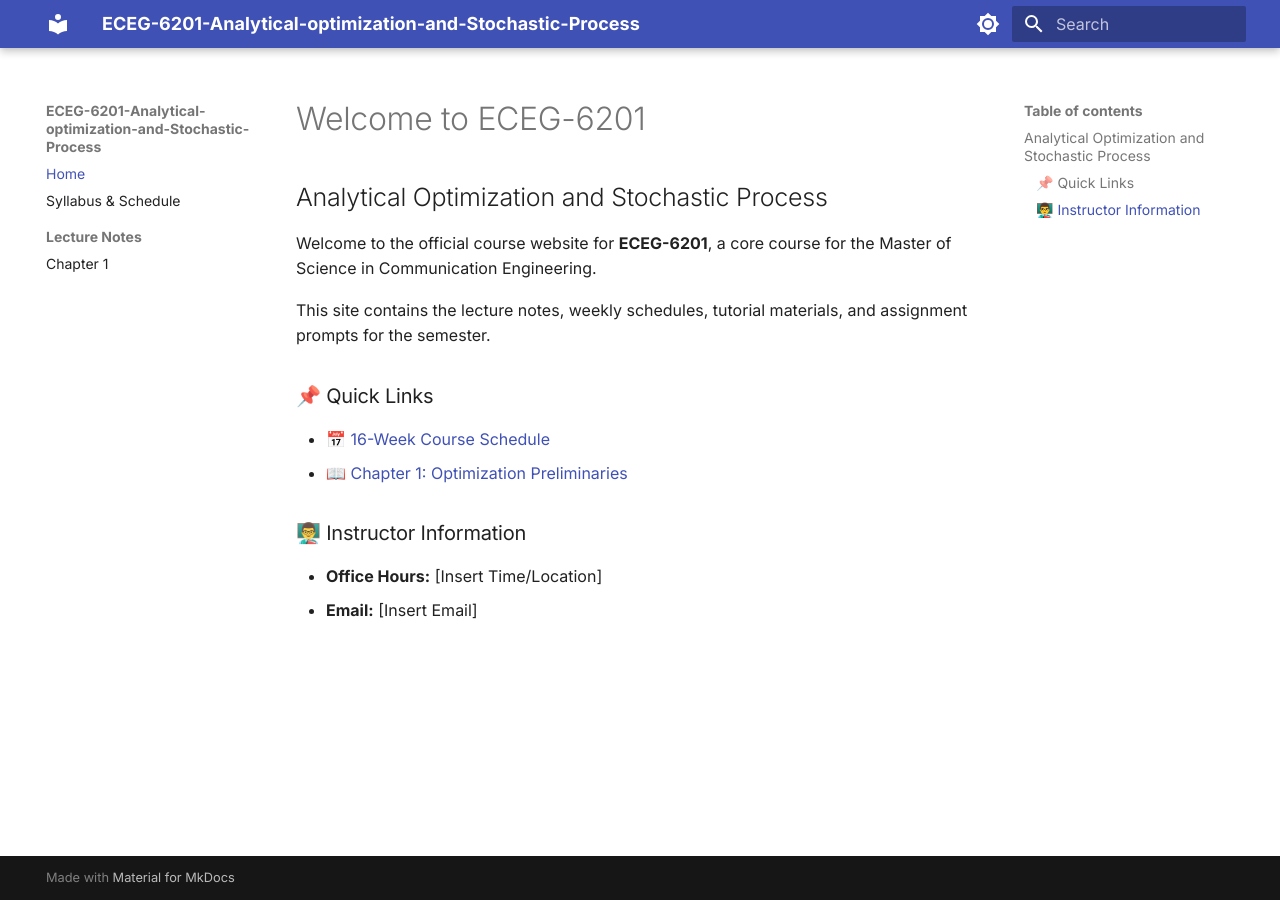
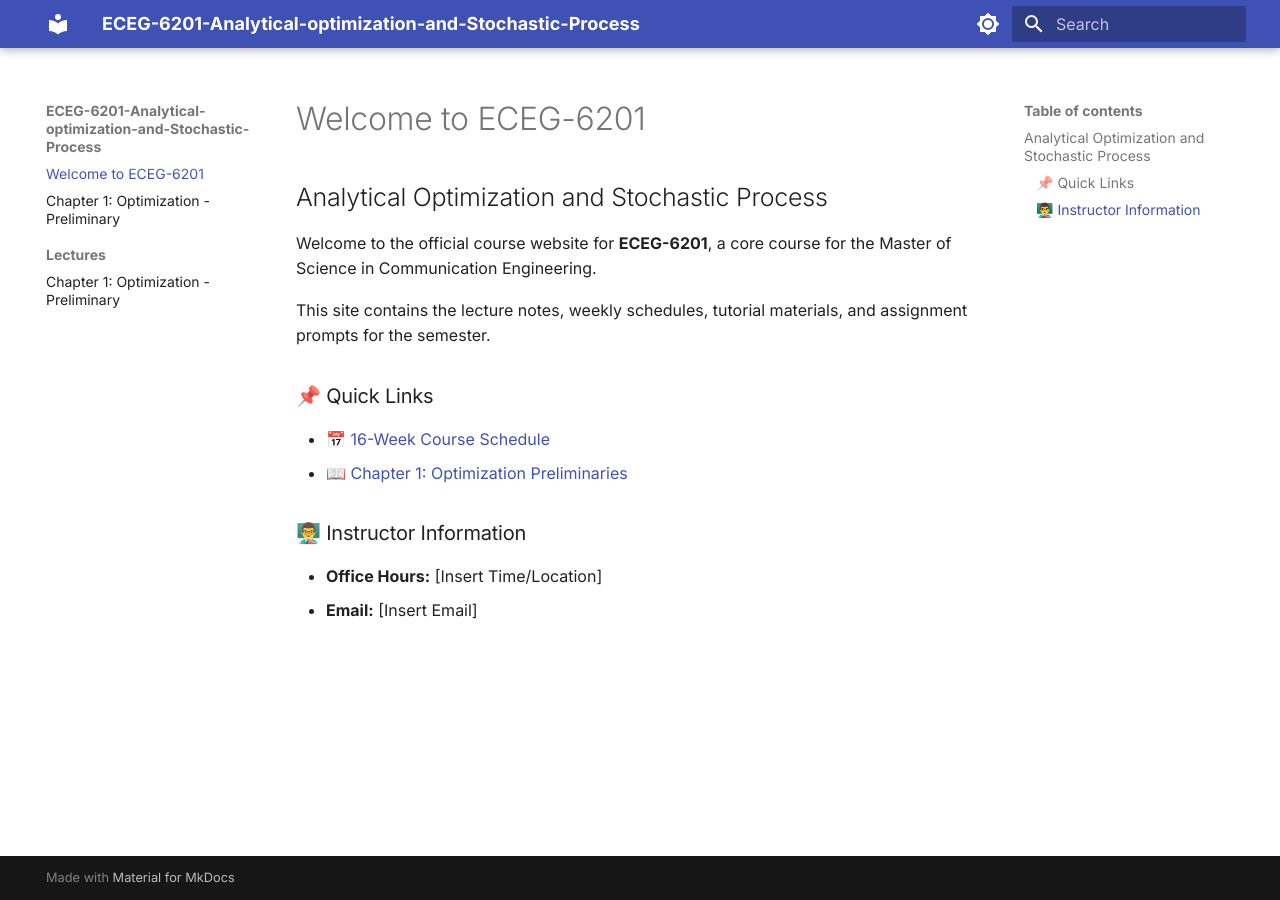
Before and after one commit to Tesfamichael-G/ECEG-6201-Analytical-optimization-and-Stochastic-Process, an MkDocs documentation site: the page built from docs/index.md, in a window 1280 px wide. Built offline with MkDocs 1.6.1 and Material for MkDocs 9.7.7, drawn with Linux system fonts in a browser that asks for light colours; part of the change alters nothing that is shown.

Commit message:
Update mkdocs.yml

```diff
--- a/mkdocs.yml
+++ b/mkdocs.yml
@@ -1,19 +1,17 @@
 site_name: ECEG-6201-Analytical-optimization-and-Stochastic-Process
 site_url: https://tesfamichael-g.github.io/ECEG-6201-Analytical-optimization-and-Stochastic-Process/
-site_description: Master of Science in Communication Engineering
 
 theme:
   name: material
-  # ADD THIS FONT SECTION
   font:
-    text: Inter        # Clean, modern, and highly readable for main text
-    code: JetBrains Mono # Excellent, modern font for Python/MATLAB code blocks
-
+    text: Inter
+    code: JetBrains Mono
   features:
     - navigation.sections
     - navigation.expand
     - search.suggest
     - content.code.copy
+    - content.code.annotate
   palette:
     - scheme: default
       primary: indigo
@@ -29,32 +27,28 @@ theme:
         name: Switch to light mode
 
 markdown_extensions:
-  # Math rendering extensions
+  # 1. MATH RENDERING (Crucial for your course)
   - pymdownx.arithmatex:
       generic: true
-  # Code block highlighting
-  - pymdownx.superfences
+
+  # 2. CODE BLOCK HIGHLIGHTING
   - pymdownx.highlight:
       anchor_linenums: true
-  # Admonitions (for notes, tips, warnings)
+      line_spans: __span
+      pygments_lang_class: true
+  - pymdownx.inlinehilite
+  - pymdownx.superfences
+
+  # 3. LISTS, TABLES, AND FORMATTING
   - admonition
   - pymdownx.details
+  - pymdownx.tabbed:
+      alternate_style: true
+  - tables
+  - toc:
+      permalink: true
 
-# MathJax JavaScript (Required for rendering $ and $$ equations)
+# 4. MATHJAX JAVASCRIPT (Loads the math engine)
 extra_javascript:
-  - https://polyfill.io/v3/polyfill.min.js?features=es6
-  - https://cdn.jsdelivr.net/npm/mathjax@3/es5/tex-mml-chtml.js
-
-extra_css:
-  - stylesheets/extra.css
-
-nav:
-  - Home: index.md
-  - Syllabus & Schedule: syllabus.md
-  - Lecture Notes:
-    - Chapter 1: lectures/lecture_01.md  # Notice the "lectures/" added here
-  #- Assignments:
-  #  - Assignment 1: assignments/assignment_01.md
-  #- Lecture Notes:
-  #  - Chapter 1: Preliminaries: chapter_01.md
-    # Add future chapters here as you write them!
+  - javascripts/mathjax.js
+  - https://unpkg.com/mathjax@3/es5/tex-mml-chtml.js
```
